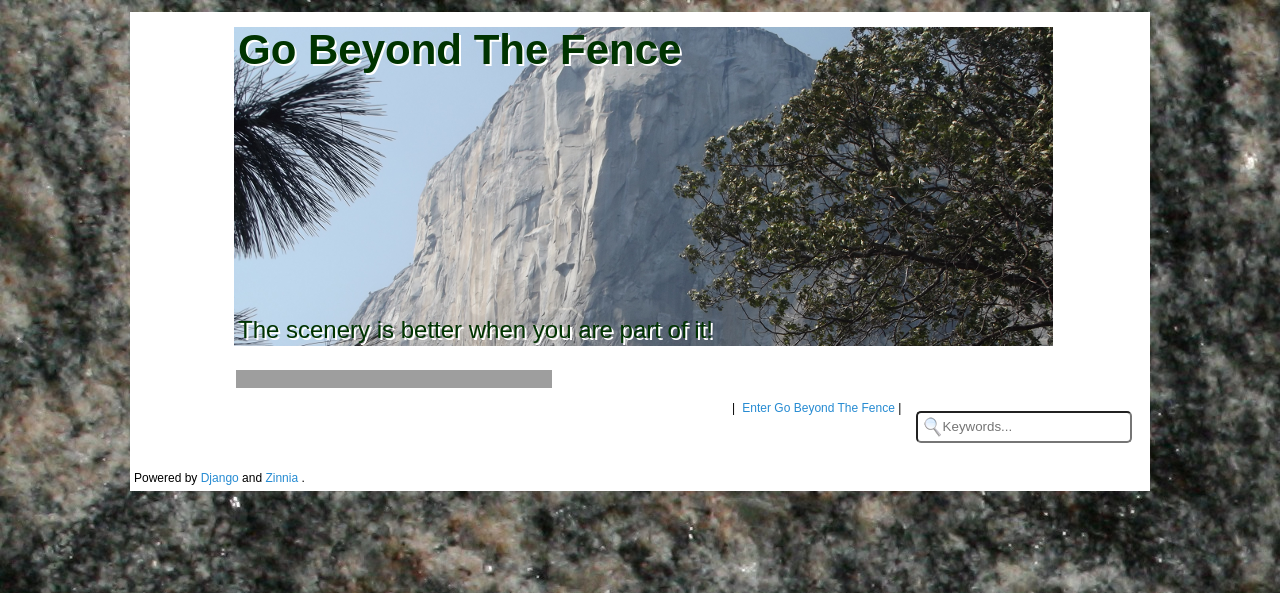
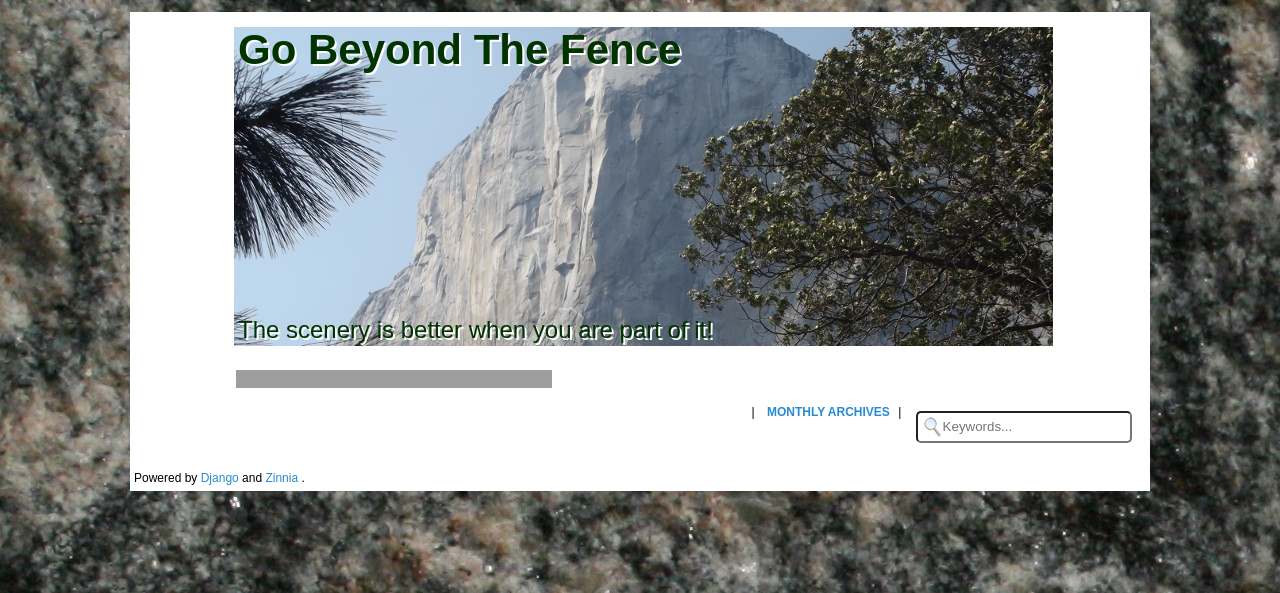
Before and after one commit to Tanner272003/Blog, a Django app: page /about/ in a window 1280 px wide. Shown: the top 593 px of the page. Run offline with Django 3.2, Linux system fonts and the light colour scheme; parts of the project's set-up code (start-up, migrations or seed data) failed here and were passed over; grey boxes are pictures that could not be loaded.

Commit message:
fixing about page

```diff
--- a/web/mysite/templates/about.html
+++ b/web/mysite/templates/about.html
@@ -43,8 +43,10 @@
 			<link rel="home" href="{% url "zinnia:entry_archive_index" %}" />
 			</li>
             <li>
+			<a href="{% url 'blog' %}"  title="{% trans "Monthly Archives" %}" class="navbar" rel="Monthly Archives">
+                {% trans "Monthly Archives" %}
+              </a>
 
-            <a href="enocktest.herokuapp.com/blog"> Enter Go Beyond The Fence </a>
 
             </li>
 
```
